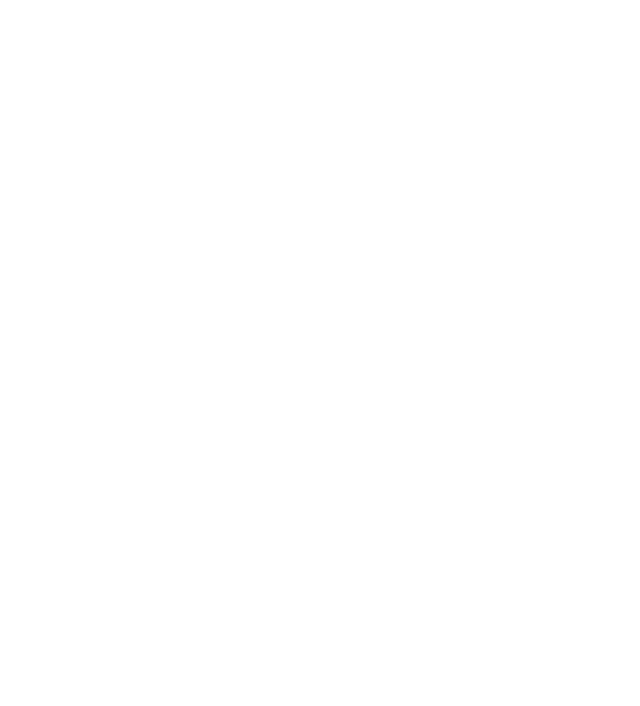
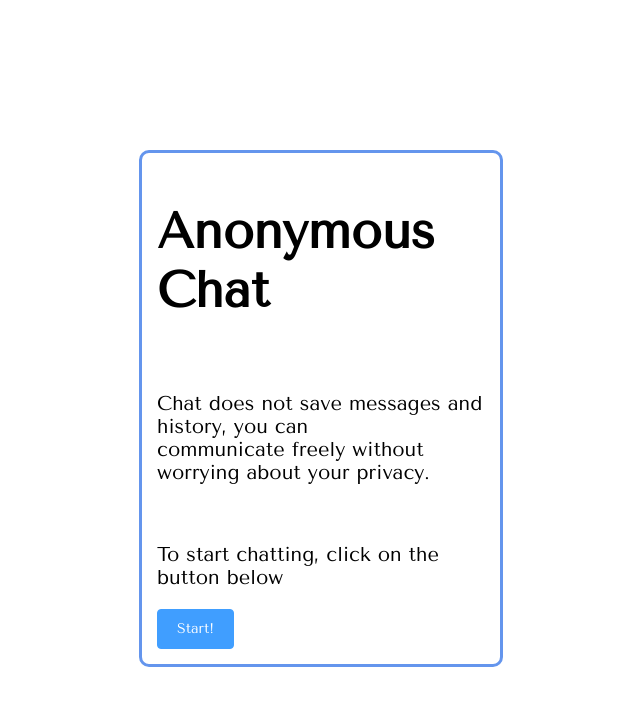
Before and after one commit to thetronalddump/AnonymousChat, a Vue app in the folder frontend/: page / in a window 1280 px wide. Before the commit this address had no page. Shown: the top 706 px of the page, without its empty margins (319-959 px from the left). Built offline with nearby package versions, Linux system fonts and the light colour scheme.

Commit message:
added main page

```diff
--- /dev/null
+++ b/frontend/src/components/Main.vue
@@ -0,0 +1,39 @@
+<script setup>
+import { useRouter } from "vue-router";
+
+const router = useRouter();
+
+const onSubmit = () => {
+  router.push("/login");
+}
+</script>
+
+<template>
+<div class="wrapper">
+  <h1>Anonymous Chat</h1>
+  <br>
+  <p>Chat does not save messages and history, you can <br>
+    communicate freely without worrying about your privacy.</p>
+  <br>
+  <p>To start chatting, click on the button below</p>
+  <el-button type="primary" @click="onSubmit" size="large" >Start!</el-button>
+
+</div>
+</template>
+
+<style scoped>
+  .wrapper {
+    margin-left: 450px;
+    margin-top: 150px;
+    margin-right: 450px;
+    border: 3px cornflowerblue solid;
+    border-radius: 10px;
+    padding: 15px;
+  }
+  p {
+    font-size: 20px;
+  }
+  h1 {font-size: 50px;
+    }
+
+</style>
--- a/frontend/src/router.js
+++ b/frontend/src/router.js
@@ -1,10 +1,12 @@
 import { createRouter, createWebHistory } from 'vue-router'
 import Login from './components/Login.vue'
 import Chat from './components/Chat.vue'
+import Main from "@/components/Main.vue";
 
 const routes = [
     { path: '/login', component: Login, name: 'Login' },
     { path: '/chat', component: Chat, name: 'Chat' },
+    { path: '/', component: Main, name: 'Main' },
 ]
 
 export const router = createRouter({
```
